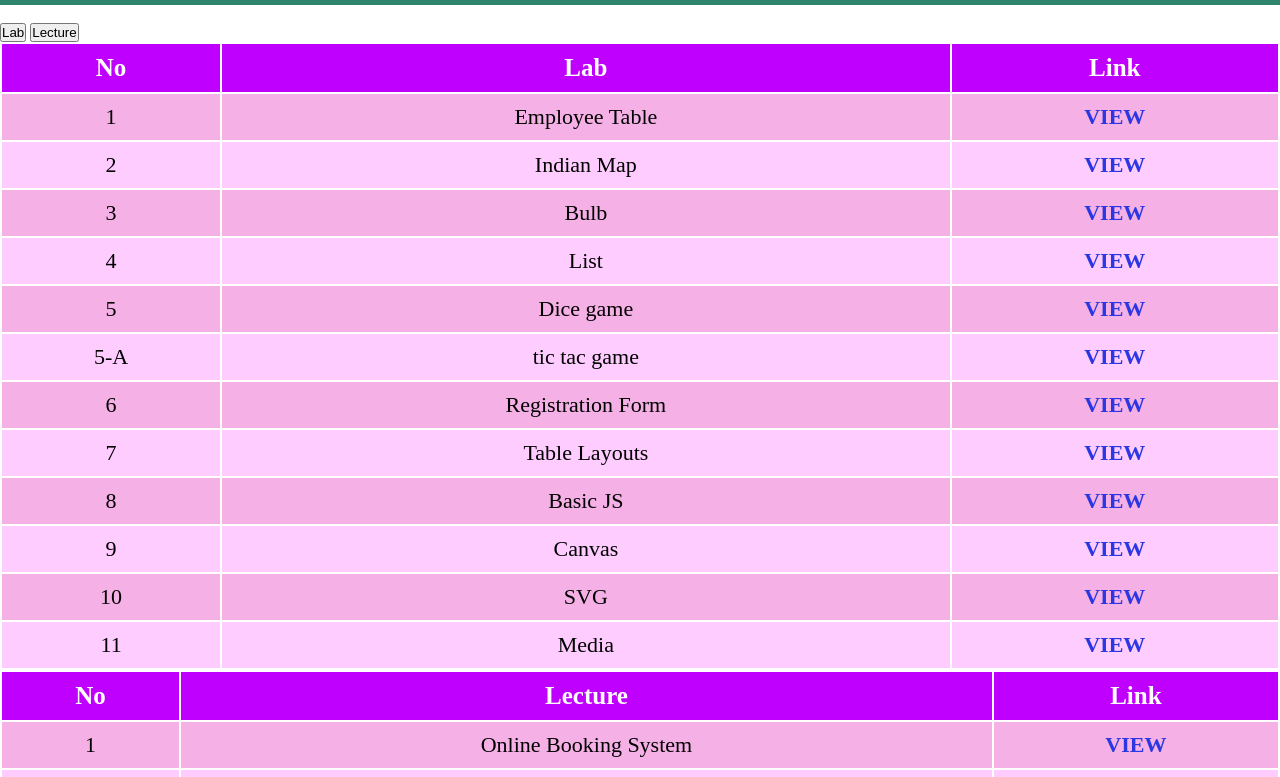
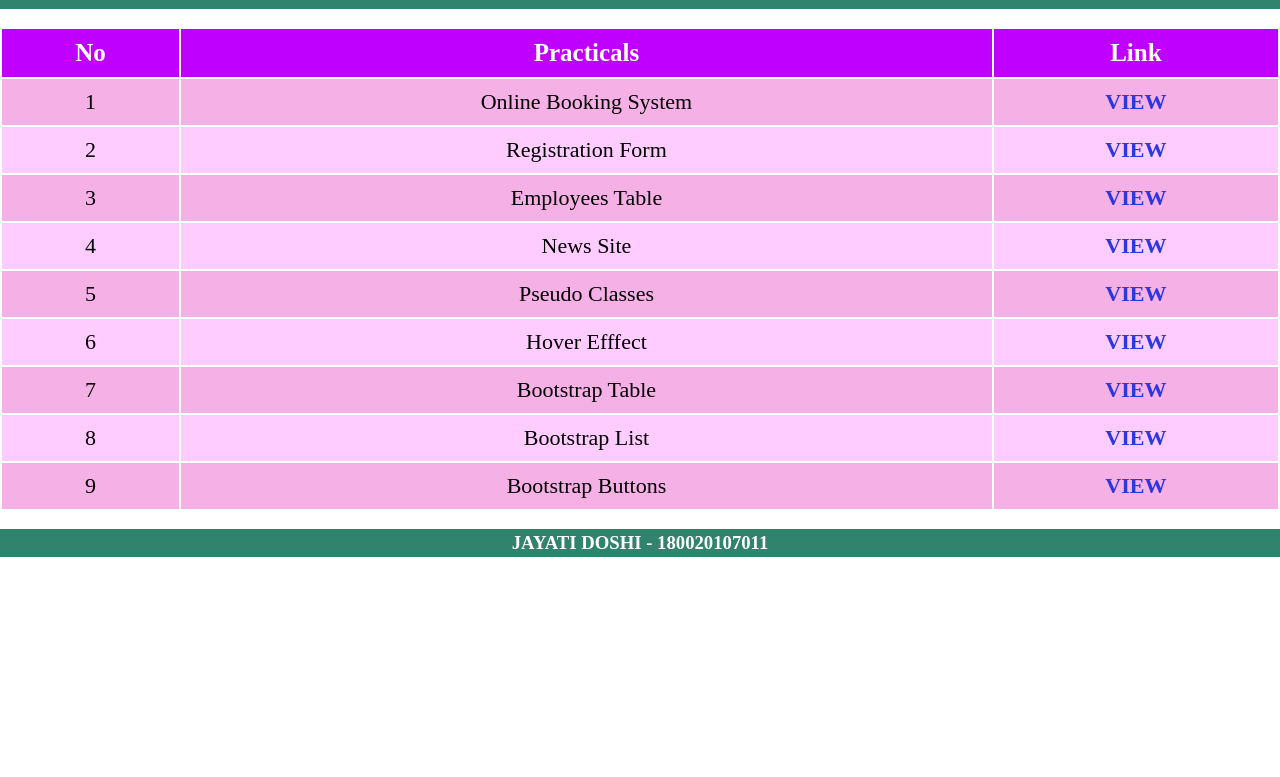
Before and after one commit to Jayati-prog/WebProgramming, a plain HTML site: page index.html in a window 1280 px wide. Shown: the part 72-849 px from the top of the page. After the commit the page ends 800 px from the top, so only its background shows below. Drawn offline with Linux system fonts and the light colour scheme.

Commit message:
Revert "Update index.html"

```diff
--- a/index.html
+++ b/index.html
@@ -11,92 +11,15 @@
 
 <body>
     <div class="header">
-
+        <marquee scrollamount="20">
             <h1>Web Programming</h1>
-
+        </marquee>
     </div>
     <br>
-    <section class="main">
-        <div class="btns">
-            <button onclick="Lecture()" id="lecturebtn">Lab</button>
-            <button onclick="Lab()" id="practicalbtn">Lecture</button>
-        </div>
-
-        <div class="lists" id="Lecture">
     <table>
         <tr>
             <th>No</th>
-                    <th>Lab</th>
-                    <th>Link</th>
-                </tr>
-                <tr>
-                    <td>1</td>
-                    <td>Employee Table</td>
-                    <td><a href="practical/Pr1/1/index.html">VIEW</a></td>
-                </tr>
-                <tr>
-                    <td>2</td>
-                    <td>Indian Map</td>
-                    <td><a href="map.html">VIEW</a></td>
-                </tr>
-                <tr>
-                    <td>3</td>
-                    <td>Bulb</td>
-                    <td><a href="bulb/index.html">VIEW</a></td>
-                </tr>
-                <tr>
-                    <td>4</td>
-                    <td>List</td>
-                    <td><a href="htmllist/index.html">VIEW</a></td>
-                </tr>
-                <tr>
-                    <td>5</td>
-                    <td>Dice game</td>
-                    <td><a href="practical/Pr2/Pr2/2/index.html">VIEW</a></td>
-                </tr>
-	  <tr>
-                    <td>5-A</td>
-                    <td>tic tac game</td>
-                    <td><a href="tictac/index.html">VIEW</a></td>
-                </tr>
-                <tr>
-                    <td>6</td>
-                    <td>Registration Form </td>
-                    <td><a href="practical/Pr2/Pr2/3/index.html">VIEW</a></td>
-                </tr>
-                <tr>
-                    <td>7</td>
-                    <td>Table Layouts</td>
-                    <td><a href="practical/Pr3/Pr3/1/index.html">VIEW</a></td>
-                </tr>
-                <tr>
-                    <td>8</td>
-                    <td>Basic JS</td>
-                    <td><a href="practical/Pr3/Pr3/2/index.html">VIEW</a></td>
-                </tr>
-                <tr>
-                    <td>9</td>
-                    <td>Canvas</td>
-                    <td><a href="practical/Pr3/Pr3/3/index.html">VIEW</a></td>
-                </tr>
-                <tr>
-                    <td>10</td>
-                    <td>SVG</td>
-                    <td><a href="practical/Pr3/Pr3/3/index.html">VIEW</a></td>
-                </tr>
-                <tr>
-                    <td>11</td>
-                    <td>Media</td>
-                    <td><a href="practical/Pr3/Pr3/3/index.html">VIEW</a></td>
-                </tr>
-            </table>
-        </div>
-
-        <div class="lists" id="Practicals">
-            <table>
-                <tr>
-                    <th>No</th>
-                    <th>Lecture</th>
+            <th>Practicals</th>
             <th>Link</th>
         </tr>
         <tr>
@@ -145,30 +68,10 @@
             <td><a href="practical/Pr3/Pr3/3/index.html">VIEW</a></td>
         </tr>
     </table>
-        </div>
-    </section>
-
+    <br>
     <footer>
-        <h3>180020107011</h3>
+        <h3>JAYATI DOSHI - 180020107011</h3>
     </footer>
-
-
-    <script>
-        function Lecture() {
-            document.getElementById("Lecture").style.display = "block";
-            document.getElementById("Practicals").style.display = "none";
-            document.getElementById("lecturebtn").style.backgroundColor = "blueviolet";
-            document.getElementById("practicalbtn").style.backgroundColor = "#ffccff";
-
-        }
-        function Lab() {
-            document.getElementById("Practicals").style.display = "block";
-            document.getElementById("Lecture").style.display = "none";
-            document.getElementById("lecturebtn").style.backgroundColor = "#ffccff";
-            document.getElementById("practicalbtn").style.backgroundColor = "blueviolet";
-        }
-
-    </script>
 </body>
 
 </html>
```
Lines whose indentation alone changed are shown as unchanged.
